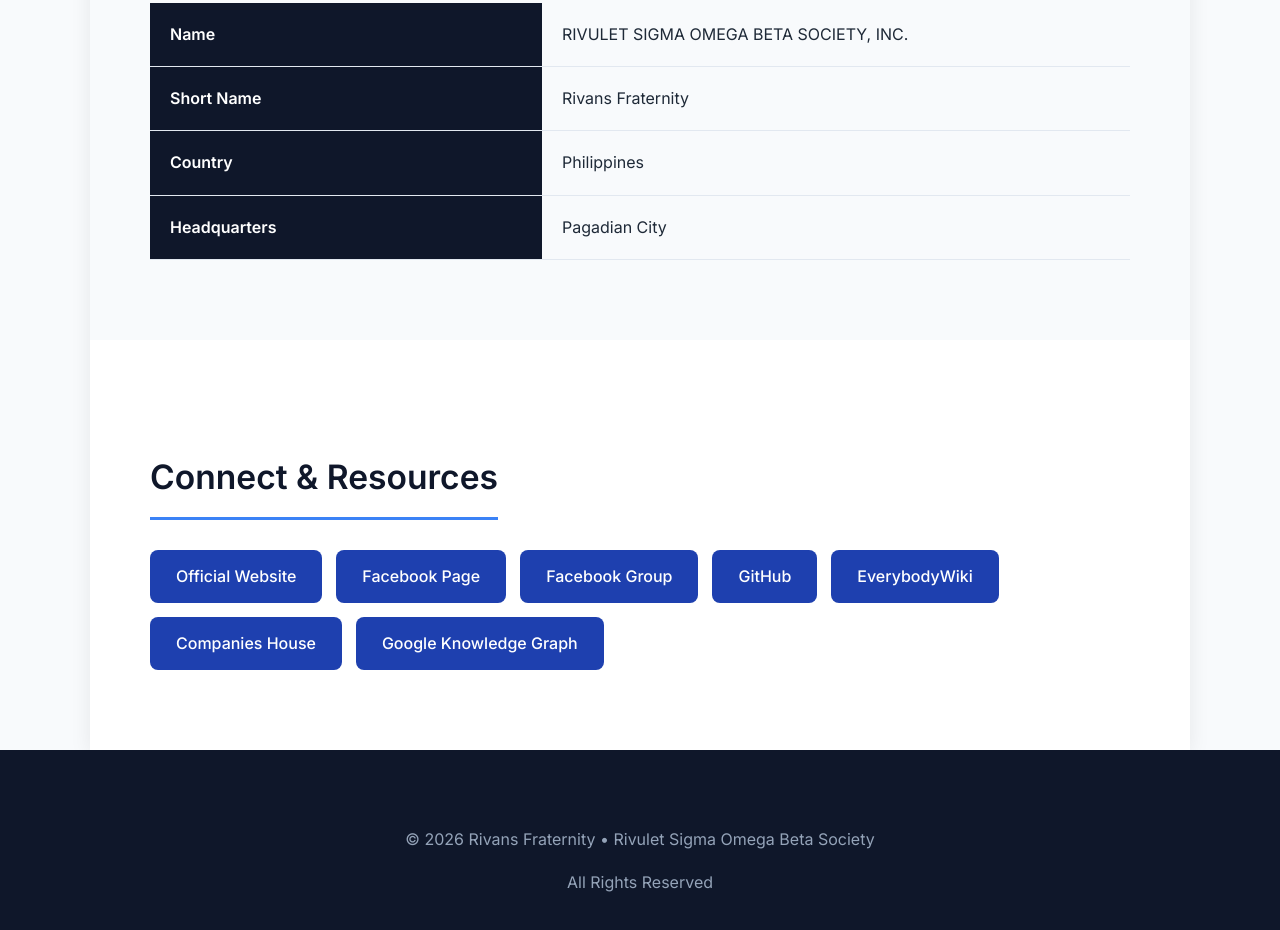
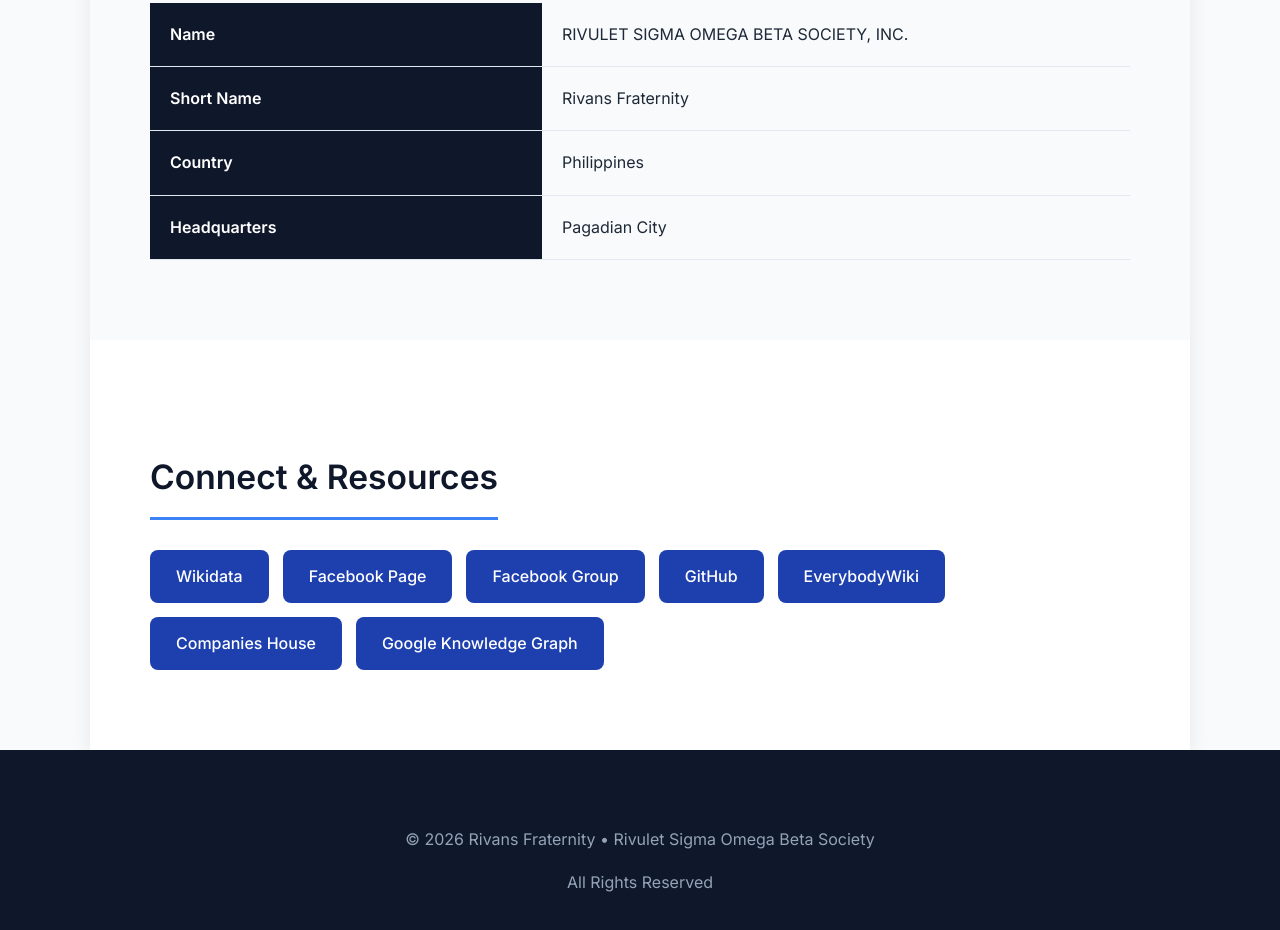
Before and after one commit to rivansfraternity/rivansfraternity.github.io, a plain HTML site: page sobians.html in a window 1280 px wide. Shown: the part 1356-2286 px from the top of the page. Drawn offline with nearby package versions, Linux system fonts and the light colour scheme.

Commit message:
Update link in the resources section
Replaced the link to the Official Website with a link to Wikidata.

```diff
--- a/sobians.html
+++ b/sobians.html
@@ -211,7 +211,7 @@
         <section id="links">
             <h2>Connect & Resources</h2>
             <div class="links">
-                <a href="https://rivansfraternity.github.io/" target="_blank" class="btn">Official Website</a>
+                <a href="https://www.wikidata.org/wiki/Q142269172" target="_blank" class="btn">Wikidata</a>
                 <a href="https://www.facebook.com/rivansfraternity" target="_blank" class="btn">Facebook Page</a>
                 <a href="https://www.facebook.com/groups/2941914872696886" target="_blank" class="btn">Facebook Group</a>
                 <a href="https://github.com/rivansfraternity" target="_blank" class="btn">GitHub</a>
```
